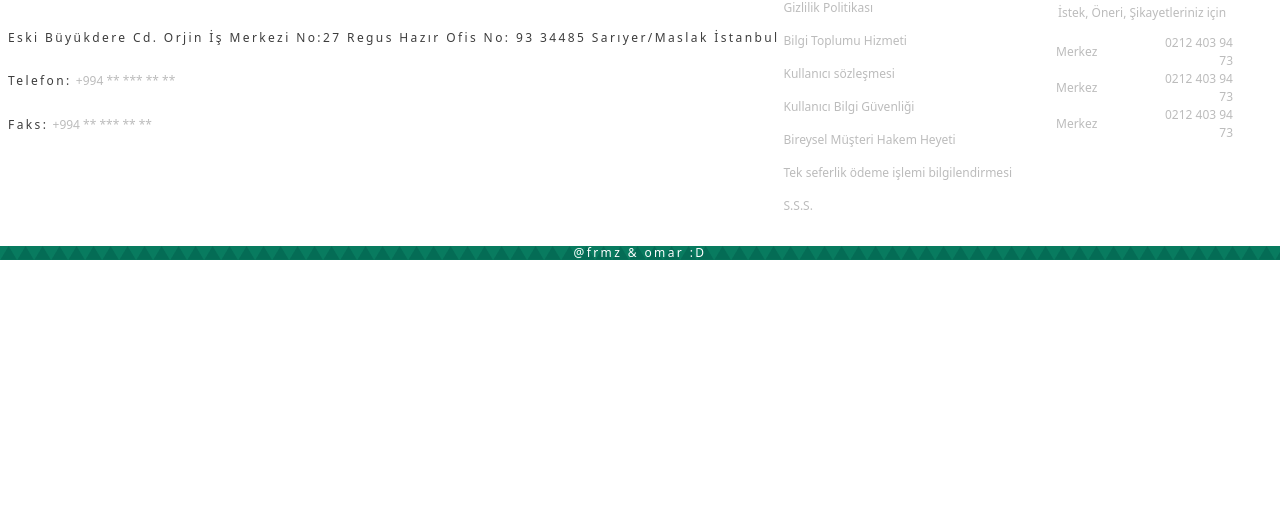
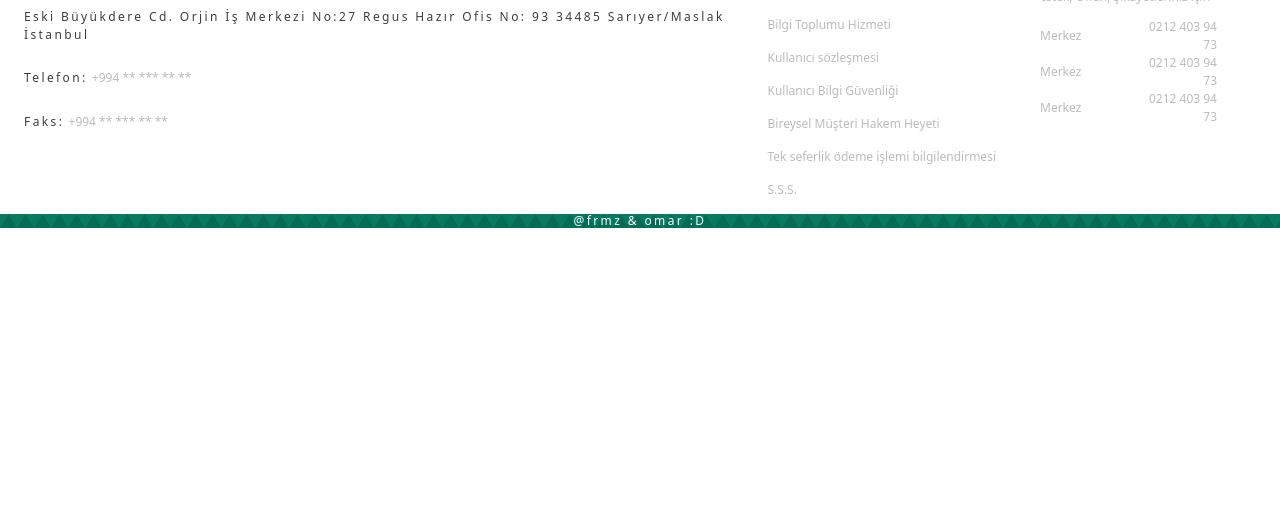
Before and after one commit to 211omar/GuavaPay, a plain HTML site: page public/index.html in a window 1280 px wide. Shown: the part 271-800 px from the top of the page. Drawn offline with nearby package versions, Linux system fonts and the light colour scheme.

Commit message:
'footer'

```diff
--- a/public/index.html
+++ b/public/index.html
@@ -41,7 +41,7 @@
 
     <footer>
       <div
-        class="container py-4 px-2 mx-auto flex flex-col lg:justify-between md:flex-col lg:flex-row"
+        class="px-6 flex flex-col lg:justify-between md:flex-col lg:flex-row"
       >
         <div class="footer_services mb-10">
           <div class="img1 mb-5">
```
